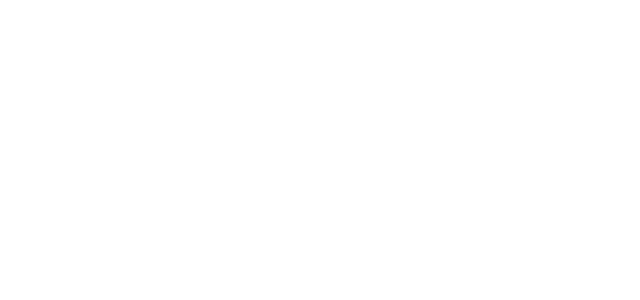
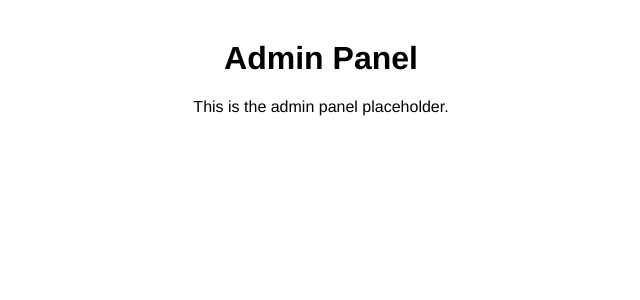
Before and after one commit to Pazazamadaz/todolist-vue, a Vue app: page /adminpanel in a window 1280 px wide. Before the commit this address had no page. Shown: the top 300 px of the page, without its empty margins (319-959 px from the left). Built offline with nearby package versions, Linux system fonts and the light colour scheme; sample sign-in values are in the browser's storage.

Commit message:
started on admin panel

```diff
--- /dev/null
+++ b/src/components/Admin/AdminPanel.vue
@@ -0,0 +1,14 @@
+<template>
+  <div>
+    <h1>Admin Panel</h1>
+    <p>This is the admin panel placeholder.</p>
+  </div>
+</template>
+
+<script setup>
+// No need for additional logic here yet, but we can use setup for Composition API
+</script>
+
+<style scoped>
+/* Add any admin panel-specific styles here */
+</style>
--- a/src/router.js
+++ b/src/router.js
@@ -3,6 +3,7 @@
 import Login from './components/UserLogin/UserLogin.vue';
 import useAuthStore from './stores/useAuthStore';
 import UserRegister from './components/UserRegister/UserRegister.vue';
+import AdminPanel from './components/Admin/AdminPanel.vue';
 
 const routes = [
   {
@@ -23,6 +24,18 @@
       }
     },
   },
+  {
+    path: '/adminpanel',
+    component: AdminPanel,
+    beforeEnter: (to, from, next) => {
+      const authStore = useAuthStore();
+      if (!authStore.isAuthenticated()) {
+        next('/login');
+      } else {
+        next();
+      }
+    },
+  },
 ];
 
 const router = createRouter({
```
